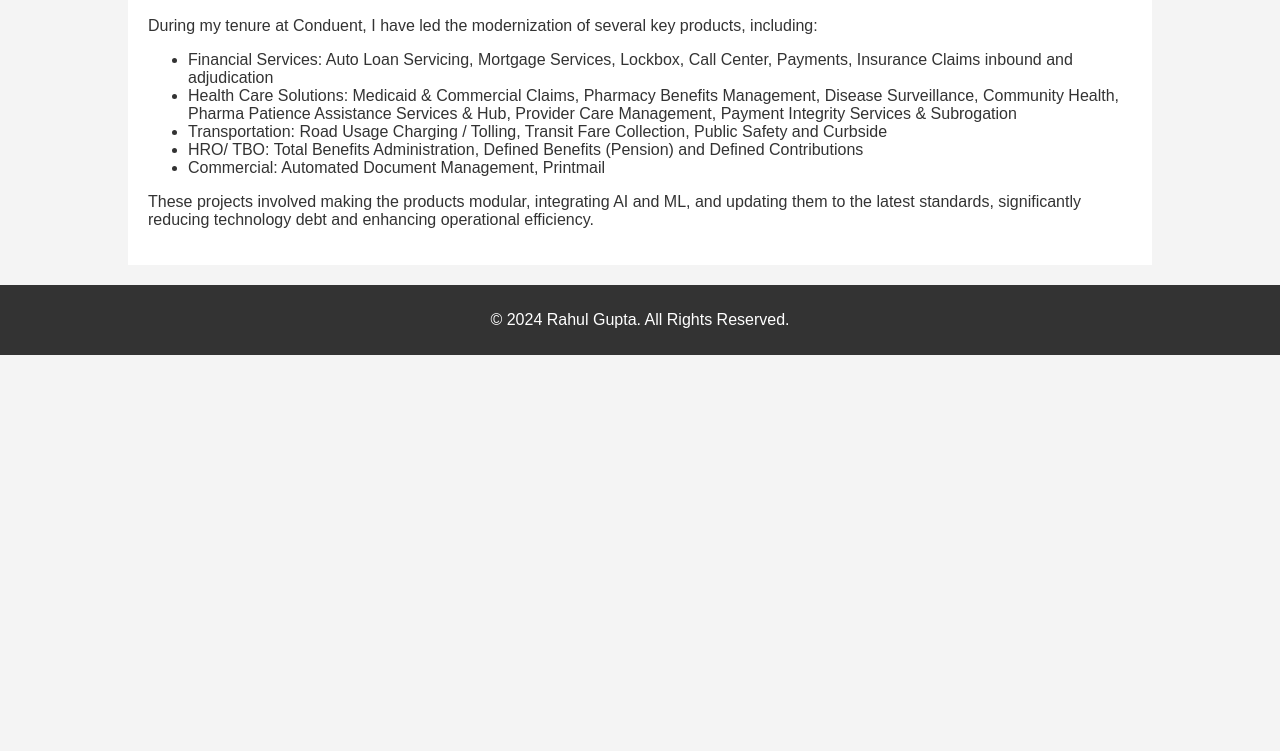
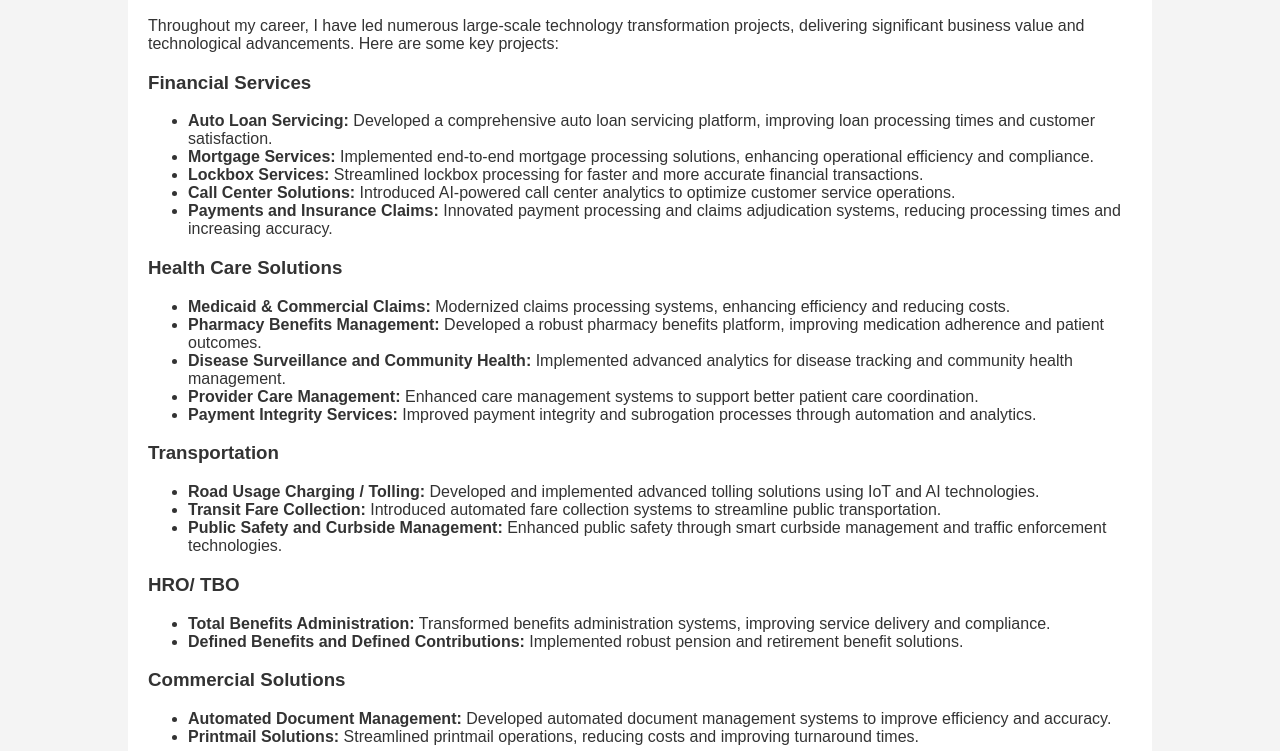
Before and after one commit to rahulguptacto/personal-website, a plain HTML site: page projects.html in a window 1280 px wide. Shown: the part 201-952 px from the top of the page. Before the commit the page ends 800 px from the top, so only its background shows below. Drawn offline with Linux system fonts and the light colour scheme.

Commit message:
Update projects.html

```diff
--- a/projects.html
+++ b/projects.html
@@ -129,14 +129,42 @@
     <div class="container">
         <section id="projects" class="section">
             <h2>Projects</h2>
-            <p>During my tenure at Conduent, I have led the modernization of several key products, including:</p>
+            <p>Throughout my career, I have led numerous large-scale technology transformation projects, delivering significant business value and technological advancements. Here are some key projects:</p>
+            <h3>Financial Services</h3>
             <ul>
-                <li>Financial Services: Auto Loan Servicing, Mortgage Services, Lockbox, Call Center, Payments, Insurance Claims inbound and adjudication</li>
-                <li>Health Care Solutions: Medicaid & Commercial Claims, Pharmacy Benefits Management, Disease Surveillance, Community Health, Pharma Patience Assistance Services & Hub, Provider Care Management, Payment Integrity Services & Subrogation</li>
-                <li>Transportation: Road Usage Charging / Tolling, Transit Fare Collection, Public Safety and Curbside</li>
-                <li>HRO/ TBO: Total Benefits Administration, Defined Benefits (Pension) and Defined Contributions</li>
-                <li>Commercial: Automated Document Management, Printmail</li>
+                <li><strong>Auto Loan Servicing:</strong> Developed a comprehensive auto loan servicing platform, improving loan processing times and customer satisfaction.</li>
+                <li><strong>Mortgage Services:</strong> Implemented end-to-end mortgage processing solutions, enhancing operational efficiency and compliance.</li>
+                <li><strong>Lockbox Services:</strong> Streamlined lockbox processing for faster and more accurate financial transactions.</li>
+                <li><strong>Call Center Solutions:</strong> Introduced AI-powered call center analytics to optimize customer service operations.</li>
+                <li><strong>Payments and Insurance Claims:</strong> Innovated payment processing and claims adjudication systems, reducing processing times and increasing accuracy.</li>
             </ul>
+            <h3>Health Care Solutions</h3>
+            <ul>
+                <li><strong>Medicaid & Commercial Claims:</strong> Modernized claims processing systems, enhancing efficiency and reducing costs.</li>
+                <li><strong>Pharmacy Benefits Management:</strong> Developed a robust pharmacy benefits platform, improving medication adherence and patient outcomes.</li>
+                <li><strong>Disease Surveillance and Community Health:</strong> Implemented advanced analytics for disease tracking and community health management.</li>
+                <li><strong>Provider Care Management:</strong> Enhanced care management systems to support better patient care coordination.</li>
+                <li><strong>Payment Integrity Services:</strong> Improved payment integrity and subrogation processes through automation and analytics.</li>
+            </ul>
+            <h3>Transportation</h3>
+            <ul>
+                <li><strong>Road Usage Charging / Tolling:</strong> Developed and implemented advanced tolling solutions using IoT and AI technologies.</li>
+                <li><strong>Transit Fare Collection:</strong> Introduced automated fare collection systems to streamline public transportation.</li>
+                <li><strong>Public Safety and Curbside Management:</strong> Enhanced public safety through smart curbside management and traffic enforcement technologies.</li>
+            </ul>
+            <h3>HRO/ TBO</h3>
+            <ul>
+                <li><strong>Total Benefits Administration:</strong> Transformed benefits administration systems, improving service delivery and compliance.</li>
+                <li><strong>Defined Benefits and Defined Contributions:</strong> Implemented robust pension and retirement benefit solutions.</li>
+            </ul>
+            <h3>Commercial Solutions</h3>
+            <ul>
+                <li><strong>Automated Document Management:</strong> Developed automated document management systems to improve efficiency and accuracy.</li>
+                <li><strong>Printmail Solutions:</strong> Streamlined printmail operations, reducing costs and improving turnaround times.</li>
+            </ul>
+
+
+
             <p>These projects involved making the products modular, integrating AI and ML, and updating them to the latest standards, significantly reducing technology debt and enhancing operational efficiency.</p>
         </section>
     </div>
```
